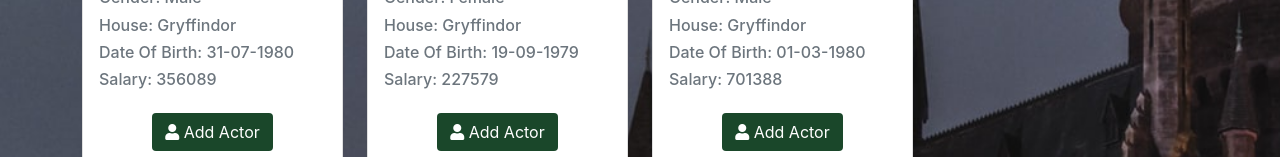
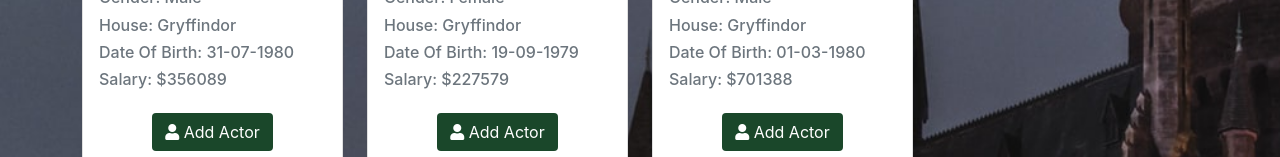
Before and after one commit to motiurdev/harry-potter, a React (Create React App) app: page / in a window 1280 px wide. Shown: the part 643-800 px from the top of the page. Built offline with nearby package versions, Linux system fonts and the light colour scheme; a web font is replaced by a local one.

Commit message:
readme file change

```diff
--- a/src/App.js
+++ b/src/App.js
@@ -1,4 +1,3 @@
-import logo from './logo.svg';
 import './App.css';
 import Header from './components/Header/Header';
 import Home from './components/Home/Home';
--- a/src/components/Actors/Actors.js
+++ b/src/components/Actors/Actors.js
@@ -2,8 +2,7 @@ import React from 'react';
 import './Actors.css'
 
 const Actors = (props) => {
-    // console.log(props.actor);
-    const { name, gender, image, dateOfBirth, salary, house } = props.actor;
+    const { name, gender, image, dateOfBirth, salary, house } = props.actor || {};
     return (
         <div className="col-md-4 my-3">
             <div className="card h-100">
@@ -13,7 +12,8 @@ const Actors = (props) => {
                     <h6 className="card-text text-muted">Gender: {gender}</h6>
                     <h6 className="card-text text-muted">House: {house}</h6>
                     <h6 className="card-text text-muted">Date Of Birth: {dateOfBirth}</h6>
-                    <h6 className="card-text text-muted">Salary: {salary}</h6>
+                    <h6 className="card-text text-muted">Salary: ${salary}</h6>
+                    {/* add actor button */}
                     <button style={{ backgroundColor: "#1A472A" }} className="btn text-white mt-4 d-block mx-auto " onClick={() => props.handleButton(props.actor)}><i className="fas fa-user"></i> Add Actor</button>
                 </div>
             </div>
--- a/src/components/Header/Header.js
+++ b/src/components/Header/Header.js
@@ -4,8 +4,10 @@ import './Header.css'
 const Header = () => {
     return (
         <div className="text-center w-75 mx-auto text-white p-3 rounded" style={{ backgroundColor: "rgb(24 57 50)" }}>
+            {/* Header title */}
             <h1 className="fw-bold py-3 header-title">Make a Harry Potter Team</h1>
             <p className="w-75 mx-auto">There are some things you can’t share without ending up liking each other, and knocking out a twelve-foot mountain troll is one of them.</p>
+            {/* Total budget */}
             <h2 className="header-title">Total Budget: 200 Million</h2>
         </div>
     );
--- a/src/components/Home/Home.js
+++ b/src/components/Home/Home.js
@@ -8,6 +8,7 @@ const Home = () => {
     const [actors, setActors] = useState([])
     const [member, setMember] = useState([])
 
+    // get actors data
     useEffect(() => {
         fetch("./actor.json")
             .then(res => res.json())
@@ -22,6 +23,7 @@ const Home = () => {
     return (
         <div className="container">
             <div className="row my-3">
+                {/* actors column */}
                 <div className="col-md-9">
                     <div className="row">
                         {
--- a/src/components/Member/Member.js
+++ b/src/components/Member/Member.js
@@ -3,6 +3,7 @@ import React from 'react';
 const Member = (props) => {
     const { member } = props || {};
 
+    // calculate total cost
     let total = 0;
     for (const members of member) {
         total = total + members.salary;
@@ -11,8 +12,11 @@ const Member = (props) => {
 
     return (
         <div className="bg-light rounded p-2 mt-3 ms-2">
+            {/* total added */}
             <h4 style={{ color: "rgb(116, 0, 1)" }} className="header-title"><i className="fas fa-users" style={{ color: "rgb(116, 0, 1)" }}></i> Total Added: {props.member.length}</h4>
+            {/* total cost */}
             <h5 className="ms-4 header-title" style={{ color: "rgb(116, 0, 1)" }}>Total Cost: ${total}</h5>
+            {/* added name */}
             <ul style={{ listStyle: "none" }}>
                 {
                     member.map(element => <li key={element.id} style={{ padding: "5px 0px" }}><i className="fas fa-user" style={{ color: "rgb(116, 0, 1)" }}></i> {element.name}</li>)
```
Also changed, not shown: 1 other file (tests, documents, lock files or other folders).
